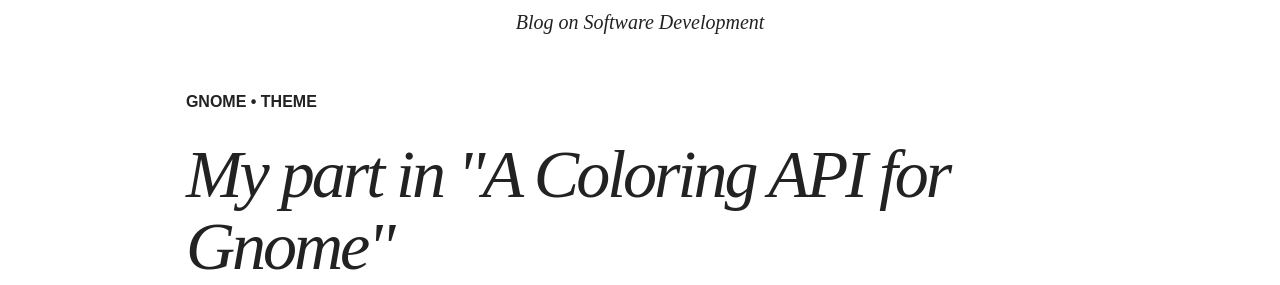
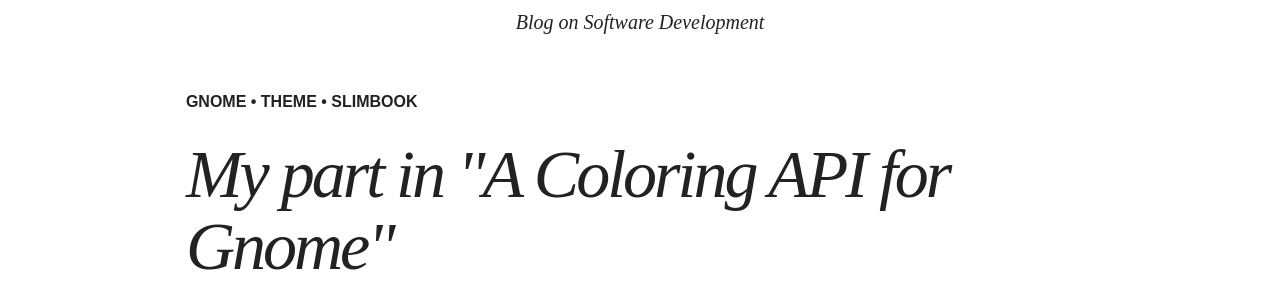
Before and after one commit to clobrano/clobrano.github.io, a Jekyll site: the page built from _posts/blog/2020-08-17-coloring-api-part1.md, in a window 1280 px wide and 900 px high. Shown: the part 161-446 px from the top of the window. Built offline with Jekyll 4.4.1, drawn with Linux system fonts in a browser that asks for light colours; nearby versions of some CDN libraries.

Commit message:
Create 2020-08-17-coloring-api-part1.md

```diff
--- a/_posts/blog/2020-08-17-coloring-api-part1.md
+++ b/_posts/blog/2020-08-17-coloring-api-part1.md
@@ -5,6 +5,7 @@
 tags:
   - gnome
   - theme
+  - Slimbook
 date: '2020-08-17 22:00'
 share: true
 layout: post
```
